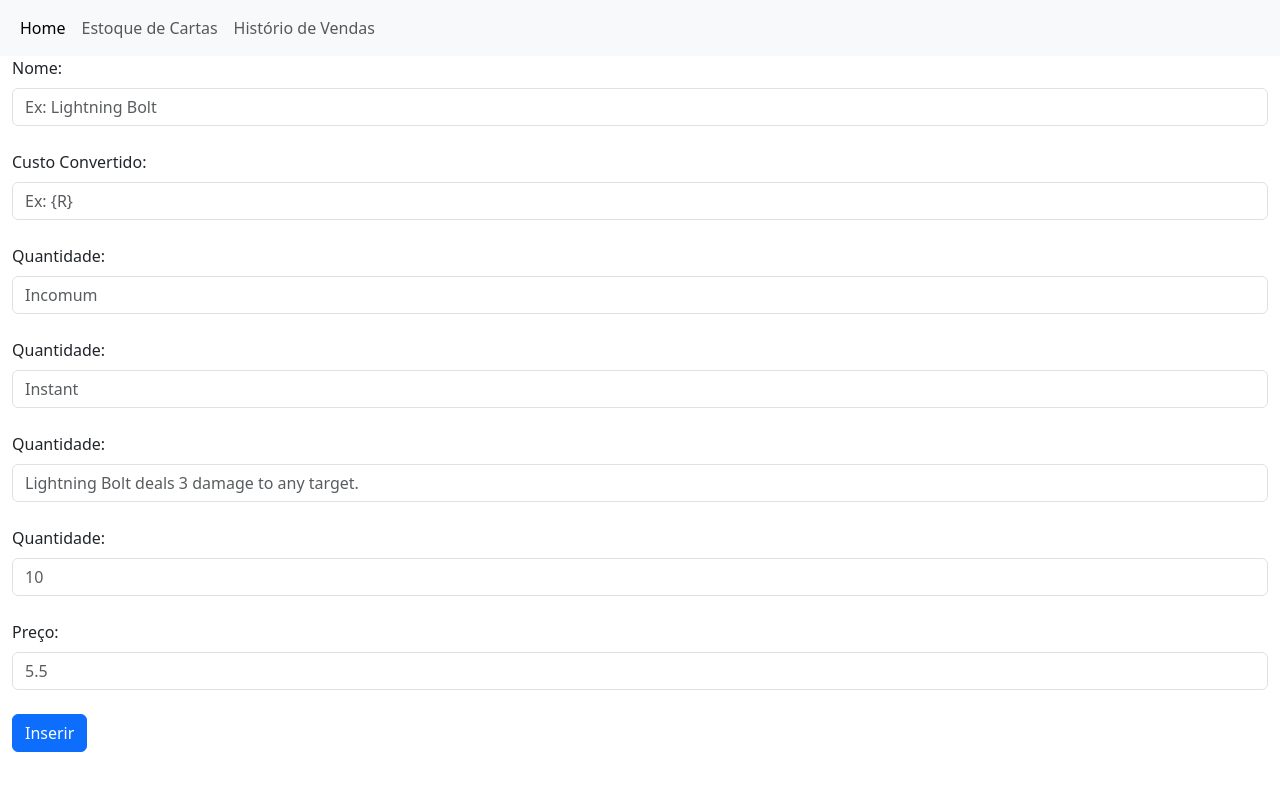
After one commit to DouglasSouza05/Projeto-Final-C216, a Flask app: template frontend/templates/registration.html in a window 1280 px wide. The commit adds this page. Run offline with Flask 3, Linux system fonts and the light colour scheme; the template is opened without the code that fills it, so the values that code supplies are empty.

Commit message:
feat: start registration.html

```diff
--- /dev/null
+++ b/frontend/templates/registration.html
@@ -0,0 +1,46 @@
+<!DOCTYPE html>
+<html lang="en">
+<head>
+    <meta charset="UTF-8">
+    <meta name="viewport" content="width=device-width, initial-scale=1.0">
+    <title>Cadastro de Cartas</title>
+    <link href="https://cdn.jsdelivr.net/npm/bootstrap@5.3.3/dist/css/bootstrap.min.css" rel="stylesheet" integrity="sha384-QWTKZyjpPEjISv5WaRU9OFeRpok6YctnYmDr5pNlyT2bRjXh0JMhjY6hW+ALEwIH" crossorigin="anonymous">
+</head>
+<body>
+    <nav class="navbar navbar-expand-lg bg-body-tertiary">
+        <div class="container-fluid">
+        <button class="navbar-toggler" type="button" data-bs-toggle="collapse" data-bs-target="#navbarNavAltMarkup" aria-controls="navbarNavAltMarkup" aria-expanded="false" aria-label="Toggle navigation">
+            <span class="navbar-toggler-icon"></span>
+        </button>
+        <div class="collapse navbar-collapse" id="navbarNavAltMarkup">
+            <div class="navbar-nav">
+            <a class="nav-link active" aria-current="page" href="/">Home</a>
+            <a class="nav-link" href="/list-cards">Estoque de Cartas</a>
+            <a class="nav-link" href="/list-sales">Histório de Vendas</a>
+            </div>
+        </div>
+        </div>
+    </nav>
+    <script src="https://cdn.jsdelivr.net/npm/bootstrap@5.3.3/dist/js/bootstrap.bundle.min.js" integrity="sha384-YvpcrYf0tY3lHB60NNkmXc5s9fDVZLESaAA55NDzOxhy9GkcIdslK1eN7N6jIeHz" crossorigin="anonymous"></script>
+    <div class="container-fluid">
+        <form action="/registerFlower" method="POST">
+            <label for="name" class="form-label">Nome:</label><br>
+            <input type="text" id="name" name="name" class="form-control" placeholder="Ex: Lightning Bolt"><br>
+            <label for="cost" class="form-label">Custo Convertido:</label><br>
+            <input type="text" id="cost" name="cost" class="form-control" placeholder="Ex: {R}"><br>
+            <label for="rarity" class="form-label">Quantidade:</label><br>
+            <input type="text" id="rarity" name="rarity" class="form-control" placeholder="Incomum"><br>
+            <label for="type" class="form-label">Quantidade:</label><br>
+            <input type="text" id="type" name="type" class="form-control" placeholder="Instant"><br>
+            <label for="description" class="form-label">Quantidade:</label><br>
+            <input type="text" id="description" name="description" class="form-control" placeholder="Lightning Bolt deals 3 damage to any target."><br>
+            <label for="quantity" class="form-label">Quantidade:</label><br>
+            <input type="text" id="quantity" name="quantity" class="form-control" placeholder="10"><br>
+            <label for="price" class="form-label">Preço:</label><br>
+            <input type="text" id="price" name="price" class="form-control" placeholder="5.5"><br>
+            <input type="submit" value="Inserir" class="btn btn-primary">
+        </form>
+    </div>
+
+</body>
+</html>
```
Also changed, not shown: frontend/templates/index.html (+6 -6 lines).
